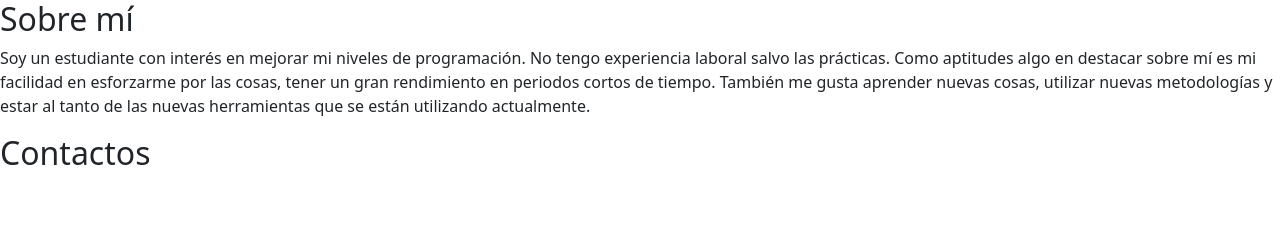
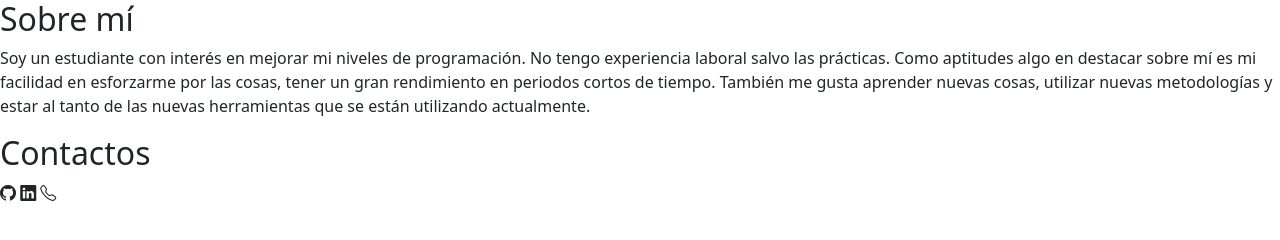
Before and after one commit to KingBlack019/KingBlack019.github.io, a plain HTML site: page index.html in a window 1280 px wide. Drawn offline with nearby package versions, Linux system fonts and the light colour scheme.

Commit message:
boostrap icons

```diff
--- a/index.html
+++ b/index.html
@@ -4,7 +4,9 @@
     <meta charset="UTF-8">
     <meta name="viewport" content="width=device-width, initial-scale=1.0">
     <link href="style.css" >
+    <link href="https://cdn.jsdelivr.net/npm/bootstrap-icons@1.10.0/font/bootstrap-icons.css" rel="stylesheet">
     <link href="https://cdn.jsdelivr.net/npm/bootstrap@5.3.3/dist/css/bootstrap.min.css" rel="stylesheet" integrity="sha384-QWTKZyjpPEjISv5WaRU9OFeRpok6YctnYmDr5pNlyT2bRjXh0JMhjY6hW+ALEwIH" crossorigin="anonymous">
+
   </head>
     <title>Document</title>
 </head>
@@ -21,6 +23,8 @@
     </div>
     <div>
         <h2>Contactos</h2>
+        <a><i class="bi bi-github"></i></a>
+        <a><i class="bi bi-linkedin"></i></a>
         <a><i class="bi bi-telephone"></i></a>
     </div>
 </body>
```
